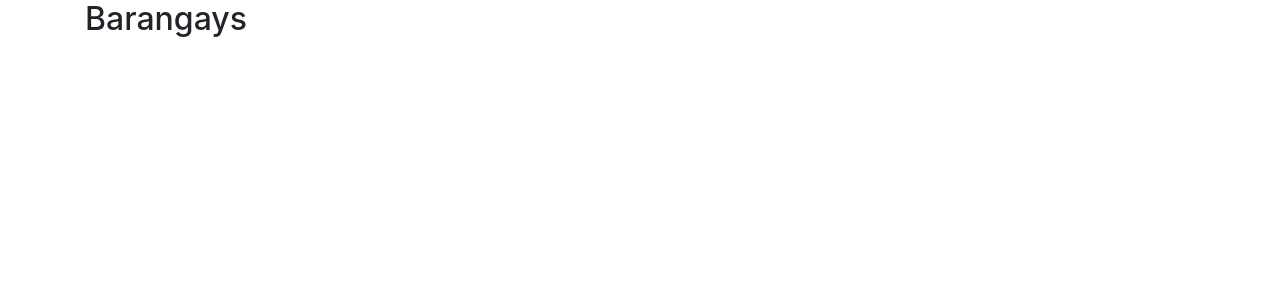
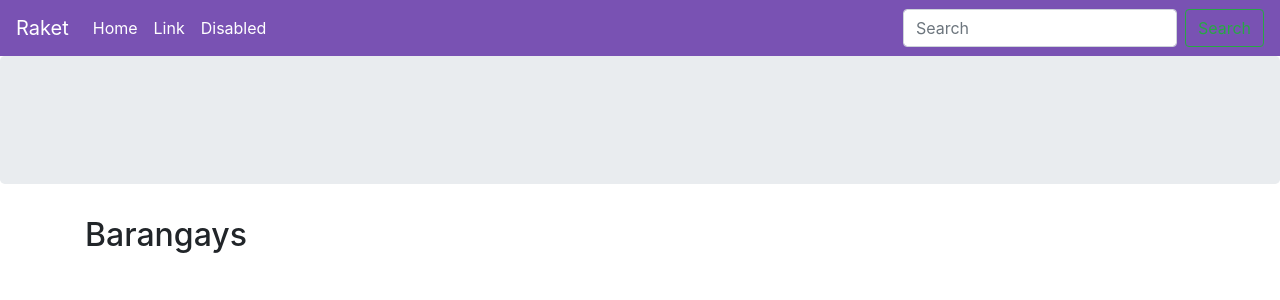
Before and after one commit to ld-amaya/bluecollar, a Flask app: page / in a window 1280 px wide. Shown: the top 300 px of the page. Run offline with Flask 2, Linux system fonts and the light colour scheme; some libraries are stand-ins or nearby versions.

Commit message:
add fontawesome cdn and add navbar, jumbotron

```diff
--- a/templates/base.html
+++ b/templates/base.html
@@ -3,16 +3,44 @@
 <head>
     <meta charset="UTF-8">
     <meta name="viewport" content="width=device-width, initial-scale=1.0">
+    <!-- font awesome  -->
+    <script src="https://kit.fontawesome.com/0a18e92247.js" crossorigin="anonymous"></script>
     <!-- bootstrap cdn   -->
     <link rel="stylesheet" href="https://stackpath.bootstrapcdn.com/bootstrap/4.5.2/css/bootstrap.min.css">
     <link rel="stylesheet" href="/static/app.css">
     <title>{% block title %} {% endblock %}</title>
 </head>
 <body>
+    <nav class="navbar navbar-expand-lg navbar-light bg-light ">
+        <a class="navbar-brand" href="#">Raket</a>
+        <button class="navbar-toggler" type="button" data-toggle="collapse" data-target="#navbarTogglerDemo02" aria-controls="navbarTogglerDemo02" aria-expanded="false" aria-label="Toggle navigation">
+            <span class="navbar-toggler-icon"></span>
+        </button>
+
+        <div class="collapse navbar-collapse" id="navbarTogglerDemo02">
+            <ul class="navbar-nav mr-auto mt-2 mt-lg-0">
+            <li class="nav-item active">
+                <a class="nav-link" href="#">Home <span class="sr-only">(current)</span></a>
+            </li>
+            <li class="nav-item">
+                <a class="nav-link" href="#">Link</a>
+            </li>
+            <li class="nav-item">
+                <a class="nav-link disabled" href="#" tabindex="-1" aria-disabled="true">Disabled</a>
+            </li>
+            </ul>
+            <form class="form-inline my-2 my-lg-0">
+            <input class="form-control mr-sm-2" type="search" placeholder="Search">
+            <button class="btn btn-outline-success my-2 my-sm-0" type="submit">Search</button>
+            </form>
+        </div>
+    </nav>
+    <div class="jumbotron"></div>
     <div class="container">
         {% block content %}
         {% endblock %}
     </div>
+
     <!-- jquery cdn -->
     <script src="https://unpkg.com/jquery"></script>
     <!-- bootstrap jquery cdn  -->
```
